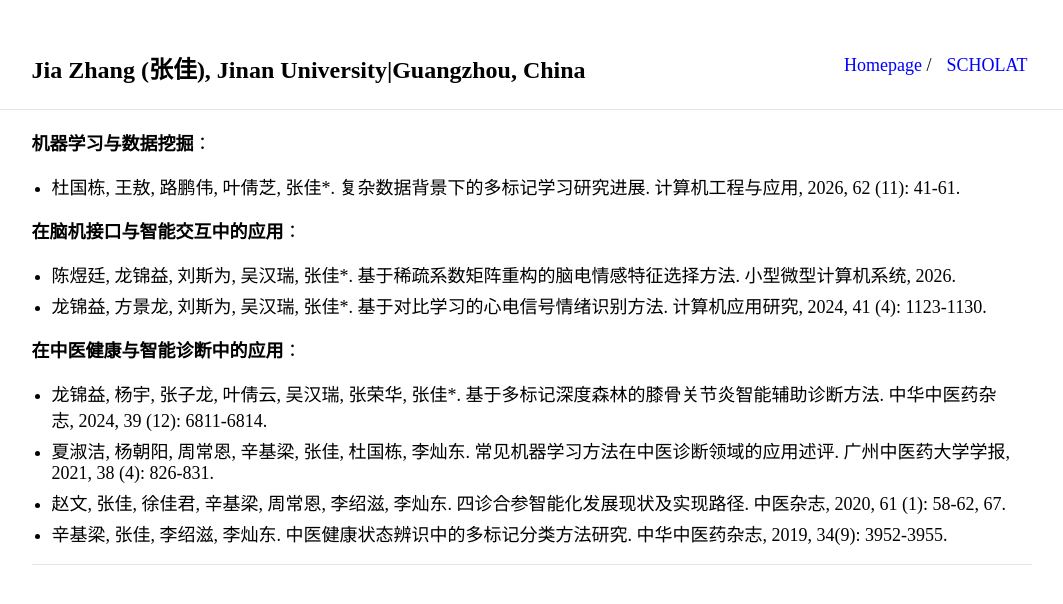
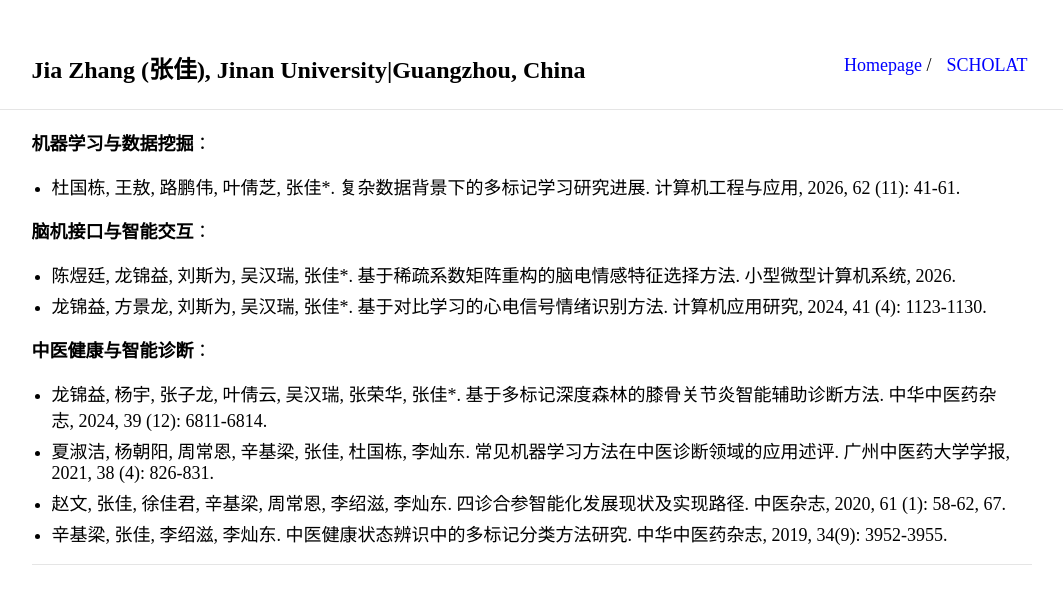
Before and after one commit to jiazhang-ml/jiazhang-ml.github.io, a Jekyll site: the page built from nativepublication.md, in a window 1280 px wide, cut to the strip 0-876 px from the top of the page. Shown: the top 604 px of the strip, without its empty margins (108-1171 px from the left). Built offline with Jekyll 4.4.1, drawn with Linux system fonts in a browser that asks for light colours.

Commit message:
Update nativepublication.md

```diff
--- a/nativepublication.md
+++ b/nativepublication.md
@@ -7,11 +7,11 @@ is_contact: true
 * 杜国栋, 王敖, 路鹏伟, 叶倩芝, 张佳*. 复杂数据背景下的多标记学习研究进展. 计算机工程与应用, 2026, 62 (11): 41-61.
 
 
-**在脑机接口与智能交互中的应用**：
+**脑机接口与智能交互**：
 * 陈煜廷, 龙锦益, 刘斯为, 吴汉瑞, 张佳*. 基于稀疏系数矩阵重构的脑电情感特征选择方法. 小型微型计算机系统, 2026.
 * 龙锦益, 方景龙, 刘斯为, 吴汉瑞, 张佳*. 基于对比学习的心电信号情绪识别方法. 计算机应用研究, 2024, 41 (4): 1123-1130.
 
-**在中医健康与智能诊断中的应用**：
+**中医健康与智能诊断**：
 * 龙锦益, 杨宇, 张子龙, 叶倩云, 吴汉瑞, 张荣华, 张佳*. 基于多标记深度森林的膝骨关节炎智能辅助诊断方法. 中华中医药杂志, 2024, 39 (12): 6811-6814.
 * 夏淑洁, 杨朝阳, 周常恩, 辛基梁, 张佳, 杜国栋, 李灿东. 常见机器学习方法在中医诊断领域的应用述评. 广州中医药大学学报, 2021, 38 (4): 826-831.
 * 赵文, 张佳, 徐佳君, 辛基梁, 周常恩, 李绍滋, 李灿东. 四诊合参智能化发展现状及实现路径. 中医杂志, 2020, 61 (1): 58-62, 67.
```
